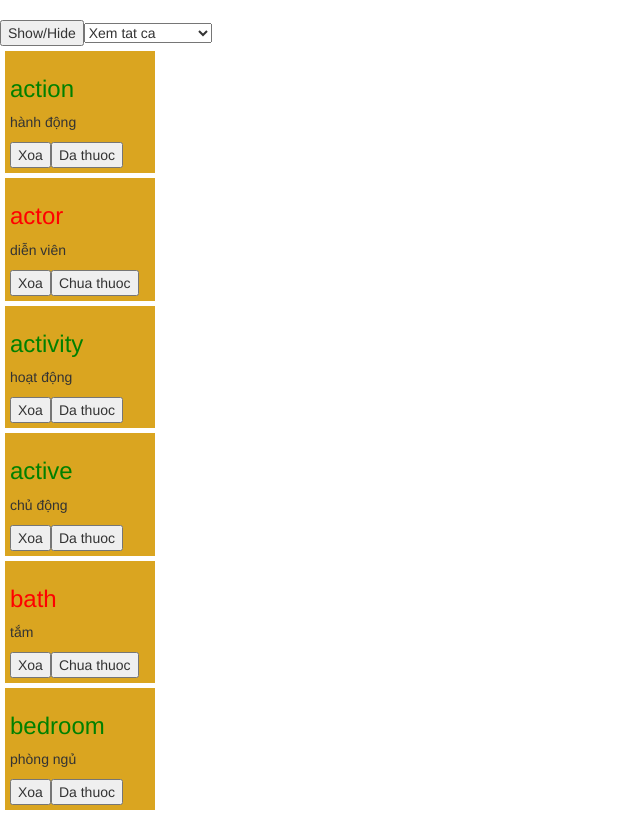
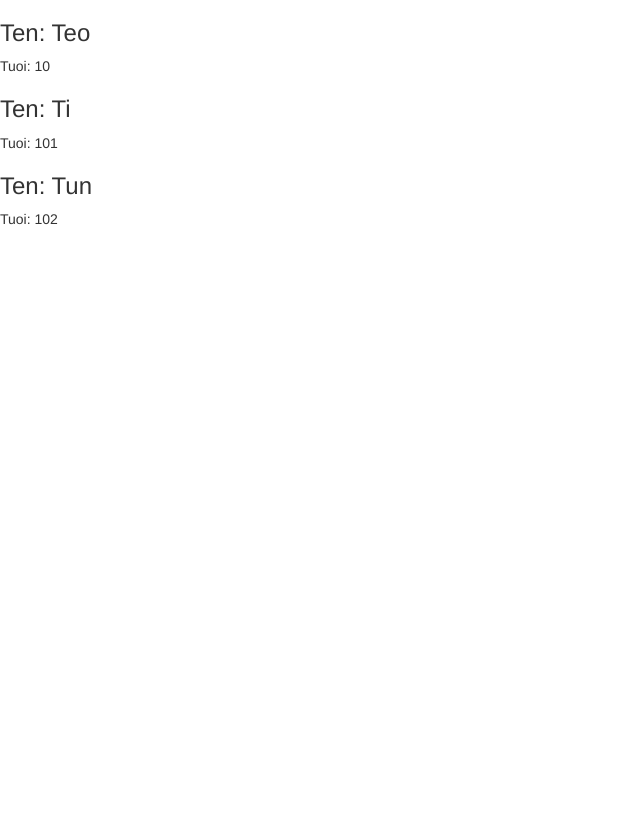
Before and after one commit to an244/Angular4-study, an Angular app: page / in a window 1280 px wide. Shown: the whole page, without its empty margins (0-640 px from the left). Built offline with nearby package versions, Linux system fonts and the light colour scheme.

Commit message:
Ket hop *ngFor va truyen tham so tu component nay sang component khac

```diff
--- a/src/app/app.component.html
+++ b/src/app/app.component.html
@@ -1 +1 @@
-<app-words></app-words>
+<app-list-person></app-list-person>
--- a/src/app/app.module.ts
+++ b/src/app/app.module.ts
@@ -10,6 +10,8 @@ import { BookComponent } from './book/book.component';
 import { UserFormComponent } from './user-form/user-form.component';
 import { StructComponent } from './struct/struct.component';
 import { WordsComponent } from './words/words.component';
+import { PersonComponent } from './person/person.component';
+import { ListPersonComponent } from './list-person/list-person.component';
 
 @NgModule({
   declarations: [
@@ -18,7 +20,9 @@ import { WordsComponent } from './words/words.component';
     BookComponent,
     UserFormComponent,
     StructComponent,
-    WordsComponent
+    WordsComponent,
+    PersonComponent,
+    ListPersonComponent
   ],
   imports: [
     BrowserModule,
--- /dev/null
+++ b/src/app/list-person/list-person.component.html
@@ -0,0 +1,3 @@
+<div *ngFor = 'let person of arrPeople'>
+  <app-person [name] = "person.name" [age] = "person.age"></app-person>
+</div>
--- /dev/null
+++ b/src/app/list-person/list-person.component.ts
@@ -0,0 +1,21 @@
+import { Component, OnInit } from '@angular/core';
+
+@Component({
+  selector: 'app-list-person',
+  templateUrl: './list-person.component.html',
+  styleUrls: ['./list-person.component.css']
+})
+export class ListPersonComponent implements OnInit {
+
+  arrPeople = [
+    {name: 'Teo', age: 10},
+    {name: 'Ti', age: 101},
+    {name: 'Tun', age: 102},
+
+  ];
+  constructor() { }
+
+  ngOnInit() {
+  }
+
+}
--- /dev/null
+++ b/src/app/person/person.component.html
@@ -0,0 +1,5 @@
+<!-- B3: them cac interpolation vao html -->
+<h3>Ten: {{ name }}</h3>
+<p>Tuoi: {{ age }}</p>
+
+<!-- B4: qua app.component.html de them parameters -->
--- /dev/null
+++ b/src/app/person/person.component.ts
@@ -0,0 +1,21 @@
+//B1: Khi muon truyen tham so trong component thi them Input trong phan import
+import { Component, OnInit, Input } from '@angular/core';
+
+@Component({
+  selector: 'app-person',
+  templateUrl: './person.component.html',
+  styleUrls: ['./person.component.css']
+})
+
+//B2: sau do trong phan export thi them @Input() bien: kieu_bien
+export class PersonComponent implements OnInit {
+
+  @Input() name: String;
+  @Input() age: Number;
+
+  constructor() { }
+
+  ngOnInit() {
+  }
+
+}
```
Also changed, not shown: src/app/list-person/list-person.component.css (added), src/app/person/person.component.css (added), 2 other files (tests, documents, lock files or other folders).
